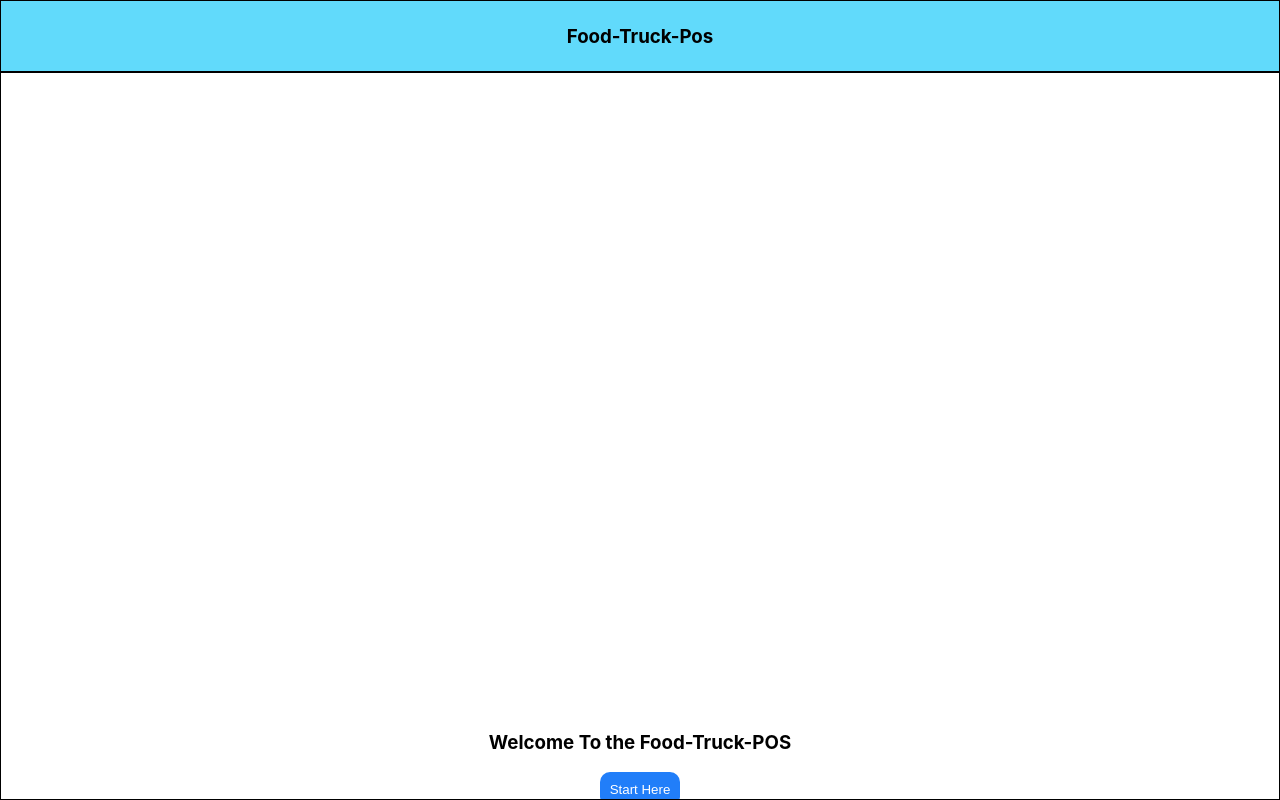
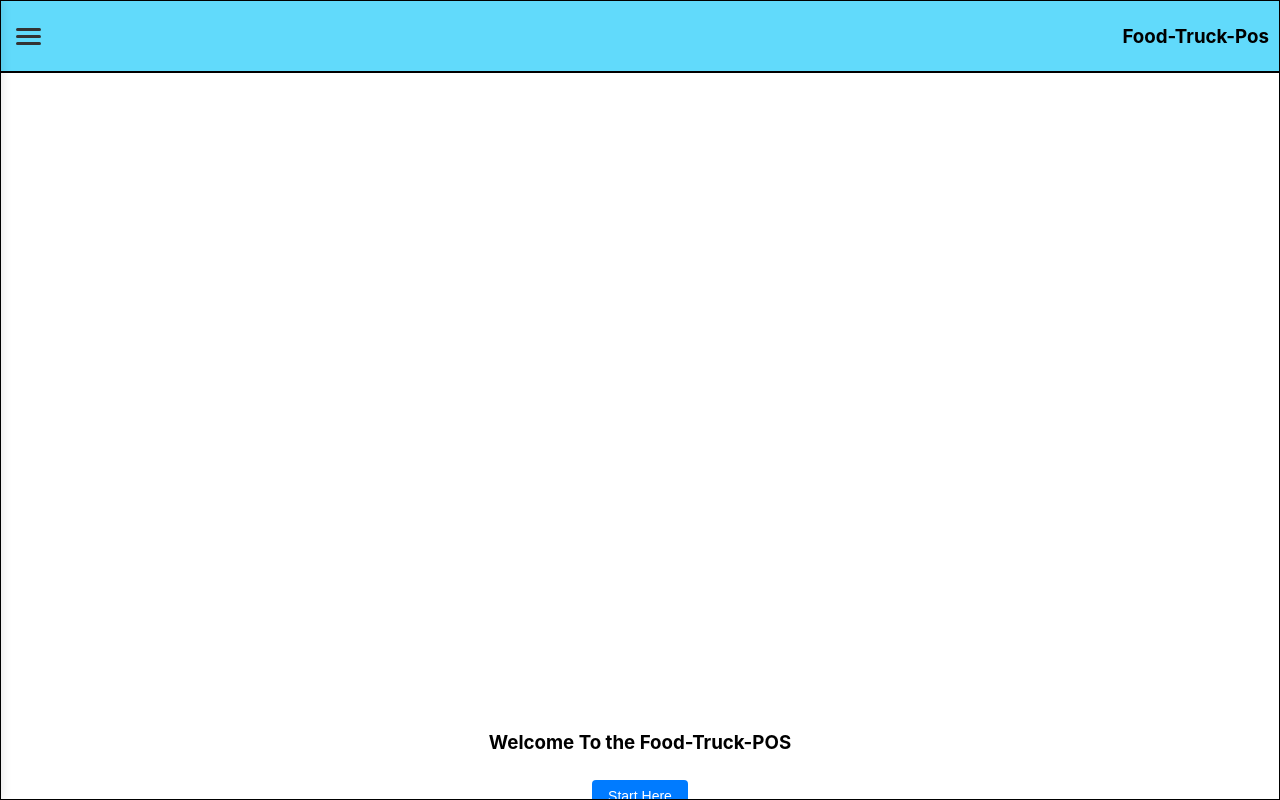
Before and after one commit to infratab-grandhis/POS_Lightweight, a React (Create React App) app in the folder pos_system/: page / in a window 1280 px wide. Built offline with nearby package versions, Linux system fonts and the light colour scheme.

Commit message:
Added sidebar layout

```diff
--- a/pos_system/src/App.css
+++ b/pos_system/src/App.css
@@ -1,3 +1,16 @@
+.button-primary {
+  background-color: #007bff;
+  color: white;
+  border: none;
+  padding: 8px 16px;
+  border-radius: 4px;
+  cursor: pointer;
+  font-size: 14px;
+  font-weight: 500;
+  margin-top: 8px;
+  transition: background-color 0.2s ease;
+}
+
 .text-overflow {
   text-overflow: ellipsis;
   white-space: nowrap;
@@ -17,9 +30,15 @@
     justify-content: flex-start;
     column-gap: 5px;
     margin: 5px;
+    position: relative;
 
     .product-image {
       width: 100%;
     }
+
+    .button-primary {
+      align-self: flex-end;
+      margin-top: 8px;
+    }
   }
 }
--- a/pos_system/src/Components/Product.js
+++ b/pos_system/src/Components/Product.js
@@ -22,6 +22,7 @@ const Product = ({ product }) => {
                 expand && (
                     <section className='product-info'>
                         <ProductPrice itemsList={items} />
+                        <button className='button-primary'>ADD</button>
                     </section>
                 )
             }
--- /dev/null
+++ b/pos_system/src/Components/Sidebar.css
@@ -0,0 +1,89 @@
+.sidebar-overlay {
+  position: fixed;
+  top: 0;
+  left: 0;
+  width: 100%;
+  height: 100%;
+  background-color: rgba(0, 0, 0, 0.5);
+  z-index: 998;
+  transition: opacity 0.3s ease;
+}
+
+.sidebar {
+  position: fixed;
+  top: 0;
+  left: -300px;
+  width: 300px;
+  height: 100%;
+  background-color: #fff;
+  box-shadow: 2px 0 10px rgba(0, 0, 0, 0.1);
+  z-index: 999;
+  transition: left 0.3s ease;
+  display: flex;
+  flex-direction: column;
+}
+
+.sidebar-open {
+  left: 0 !important;
+}
+
+.sidebar-header {
+  display: flex;
+  justify-content: space-between;
+  align-items: center;
+  padding: 20px;
+  border-bottom: 1px solid #eee;
+  background-color: #f8f9fa;
+}
+
+.sidebar-close {
+  background: none;
+  border: none;
+  font-size: 24px;
+  cursor: pointer;
+  color: #666;
+  padding: 0;
+  width: 30px;
+  height: 30px;
+  display: flex;
+  align-items: center;
+  justify-content: center;
+  border-radius: 50%;
+  transition: background-color 0.2s ease;
+}
+
+.sidebar-nav {
+  flex: 1;
+  padding: 20px 0;
+}
+
+.sidebar-item {
+  width: 100%;
+  background: none;
+  border: none;
+  padding: 15px 20px;
+  text-align: left;
+  font-size: 16px;
+  color: #333;
+  cursor: pointer;
+  transition: background-color 0.2s ease;
+  display: flex;
+  align-items: center;
+  gap: 10px;
+}
+
+.sidebar-item:hover {
+  background-color: #f8f9fa;
+}
+
+.sidebar-item:active {
+  background-color: #e9ecef;
+}
+
+/* Mobile responsiveness */
+@media (max-width: 768px) {
+  .sidebar {
+    width: 280px;
+    left: -280px;
+  }
+}
--- /dev/null
+++ b/pos_system/src/Components/Sidebar.js
@@ -0,0 +1,49 @@
+import React from 'react';
+import { useNavigate } from 'react-router-dom';
+import './Sidebar.css';
+import pages from '../Pages/Constants.js';
+
+const Sidebar = ({ isOpen, onClose }) => {
+    const navigate = useNavigate();
+
+    const handleNavigation = (path) => {
+        navigate(path);
+        onClose(); // Close sidebar after navigation
+    };
+
+    return (
+        <>
+            {/* Overlay */}
+            {isOpen && <div className="sidebar-overlay" onClick={onClose}></div>}
+
+            {/* Sidebar */}
+            <div className={`sidebar ${isOpen ? 'sidebar-open' : ''}`}>
+                <div className="sidebar-header">
+                    <button className="sidebar-close" onClick={onClose}>×</button>
+                </div>
+                <nav className="sidebar-nav">
+                    <button
+                        className="sidebar-item"
+                        onClick={() => handleNavigation(pages.home)}
+                    >
+                        Home
+                    </button>
+                    <button
+                        className="sidebar-item"
+                        onClick={() => handleNavigation(pages.products)}
+                    >
+                        Products
+                    </button>
+                    <button
+                        className="sidebar-item"
+                        onClick={() => handleNavigation('/cart')}
+                    >
+                        Cart
+                    </button>
+                </nav>
+            </div>
+        </>
+    );
+};
+
+export default Sidebar;
--- a/pos_system/src/Components/productPrice.css
+++ b/pos_system/src/Components/productPrice.css
@@ -3,7 +3,7 @@
     grid-template-columns: 2fr 1fr 1fr;
     gap: 8px;
     max-width: 600px;
-    margin: 20px auto;
+    margin: 10px auto;
     font-family: sans-serif;
 }
 
--- a/pos_system/src/Layouts/Layout.css
+++ b/pos_system/src/Layouts/Layout.css
@@ -18,8 +18,35 @@ nav {
   background-color: #61dafb;
   height: 50px;
   display: flex;
-  justify-content: center;
+  justify-content: space-between;
   align-items: center;
+}
+
+.hamburger-menu {
+  background: none;
+  border: none;
+  cursor: pointer;
+  padding: 5px;
+  display: flex;
+  flex-direction: column;
+  gap: 4px;
+  transition: transform 0.2s ease;
+}
+
+.hamburger-menu:hover {
+  transform: scale(1.1);
+}
+
+.hamburger-menu span {
+  width: 25px;
+  height: 3px;
+  background-color: #333;
+  border-radius: 2px;
+  transition: all 0.3s ease;
+}
+
+.hamburger-menu:hover span {
+  background-color: #000;
 }
 
 main {
--- a/pos_system/src/Layouts/OuterLayout.js
+++ b/pos_system/src/Layouts/OuterLayout.js
@@ -1,15 +1,32 @@
-import React from 'react';
+import React, { useState } from 'react';
 import './Layout.css';
+import Sidebar from '../Components/Sidebar';
 
 const OuterLayout = (props) => {
+    const [sidebarOpen, setSidebarOpen] = useState(false);
+
+    const toggleSidebar = () => {
+        setSidebarOpen(!sidebarOpen);
+    };
+
+    const closeSidebar = () => {
+        setSidebarOpen(false);
+    };
+
     return (
         <div className='layout'>
             <nav>
+                <button className="hamburger-menu" onClick={toggleSidebar}>
+                    <span></span>
+                    <span></span>
+                    <span></span>
+                </button>
                 <h3>Food-Truck-Pos</h3>
             </nav>
             <main>
                 {props.children}
             </main>
+            <Sidebar isOpen={sidebarOpen} onClose={closeSidebar} />
         </div>
     );
 }
--- a/pos_system/src/Pages/Home.js
+++ b/pos_system/src/Pages/Home.js
@@ -33,7 +33,7 @@ const Home = () => {
         <OuterLayout>
             <div style={containerStyles}>
                 <h3>Welcome To the Food-Truck-POS</h3>
-                <button style={buttonStyles} onClick={navigateToProductsPage}>Start Here</button>
+                <button className='button-primary' onClick={navigateToProductsPage}>Start Here</button>
             </div>
         </OuterLayout>
     );
```
